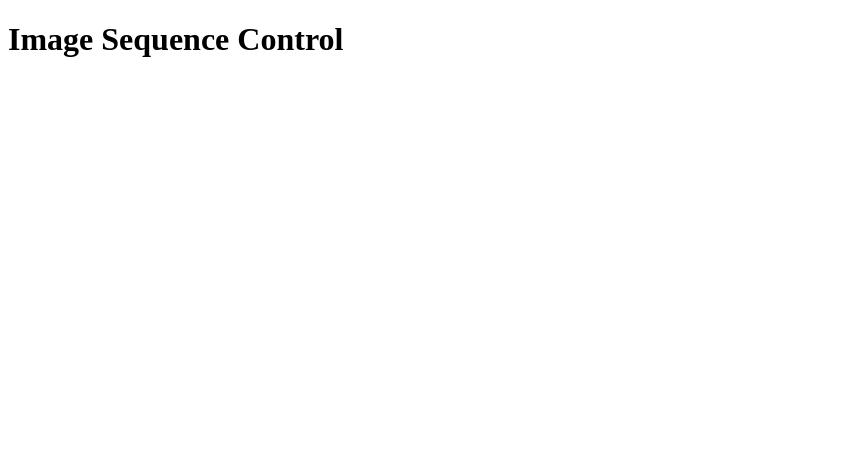
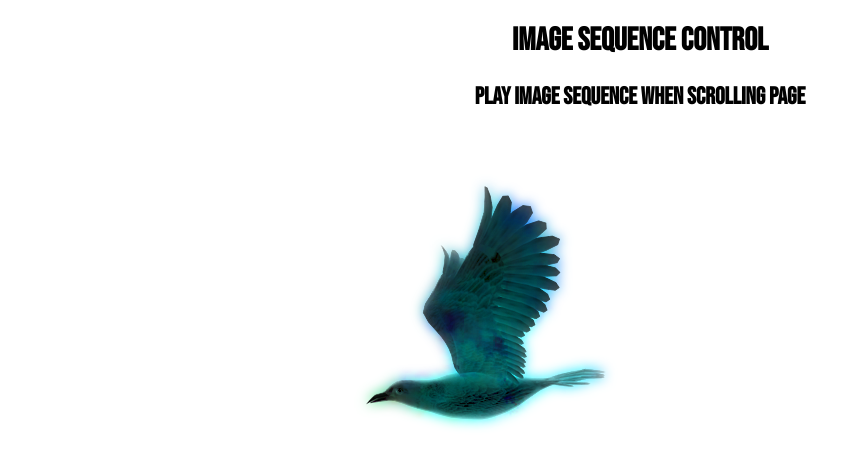
Before and after one commit to Gelato7673/Vanila-ImageAnimationbyScroll, a plain HTML site: page index.html in a window 1280 px wide. Shown: the top 468 px of the page, without its empty margins (0-860 px from the left). Drawn offline with Linux system fonts and the light colour scheme.

Commit message:
add styles and script about animation Image

```diff
--- a/index.html
+++ b/index.html
@@ -1,12 +1,14 @@
 <!DOCTYPE html>
-<html lang="en">
+<html>
     <head>
-	<meta charset="UTF-8">
-	<meta name="viewport" content="width=device-width, initial-scale=1.0">
+        <meta charset="utf-8">
         <title>Image Sequence</title>
+        <link href="https://fonts.googleapis.com/css?family=Bebas+Neue&display=swap" rel="stylesheet">
+        <link rel="stylesheet" type="text/css" href="style.css">
     </head>
     <body>
         <h1>Image Sequence Control</h1>
+        <h2>Play Image Sequence When Scrolling Page</h2>
 
         <div id="img-sequence">
             <canvas width="750" height="750" id="screen"></canvas>
@@ -14,6 +16,7 @@
 
         <div class="blank"></div>
 
+        <!-- <script src="script/play.js"></script> -->
         <script src="script/scroll.js"></script>
     </body>
 </html>
--- a/script/scroll.js
+++ b/script/scroll.js
@@ -0,0 +1,23 @@
+var img = new Image()
+var canvas = document.getElementById('screen');
+var ctx = canvas.getContext('2d');
+var scrollYPos = 0;
+
+img.src = "./images/crow/crow0.png";
+
+window.addEventListener('scroll', function(e) {
+    scrollYPos = Math.round(window.scrollY/20);
+
+    if(scrollYPos == 0) scrollYPos = 1;
+    if (scrollYPos > 86) scrollYPos = 86;
+    player(scrollYPos);
+});
+
+function player(num) {
+    img.src = "./images/crow/crow" + num + ".png";
+}
+
+img.addEventListener('load', function(e) {
+    ctx.clearRect(0, 0, ctx.canvas.width, ctx.canvas.height);
+    ctx.drawImage(img, 0, 0);
+});
--- /dev/null
+++ b/style.css
@@ -0,0 +1,23 @@
+body {
+    font-family: 'Bebas Neue', cursive;
+}
+
+h1, h2 {
+    text-align: center;
+}
+
+#img-sequence {
+    position: fixed;
+    width: 750px;
+    top: 150px;
+    left: 0;
+    right: 0;
+    margin: 0 auto;
+/*    border: 2px dashed red;*/
+}
+
+.blank {
+    height: 1800px;
+    margin-top: 1000px;
+/*    border: 2px dashed red;*/
+}
```
Lines whose indentation alone changed are shown as unchanged.
